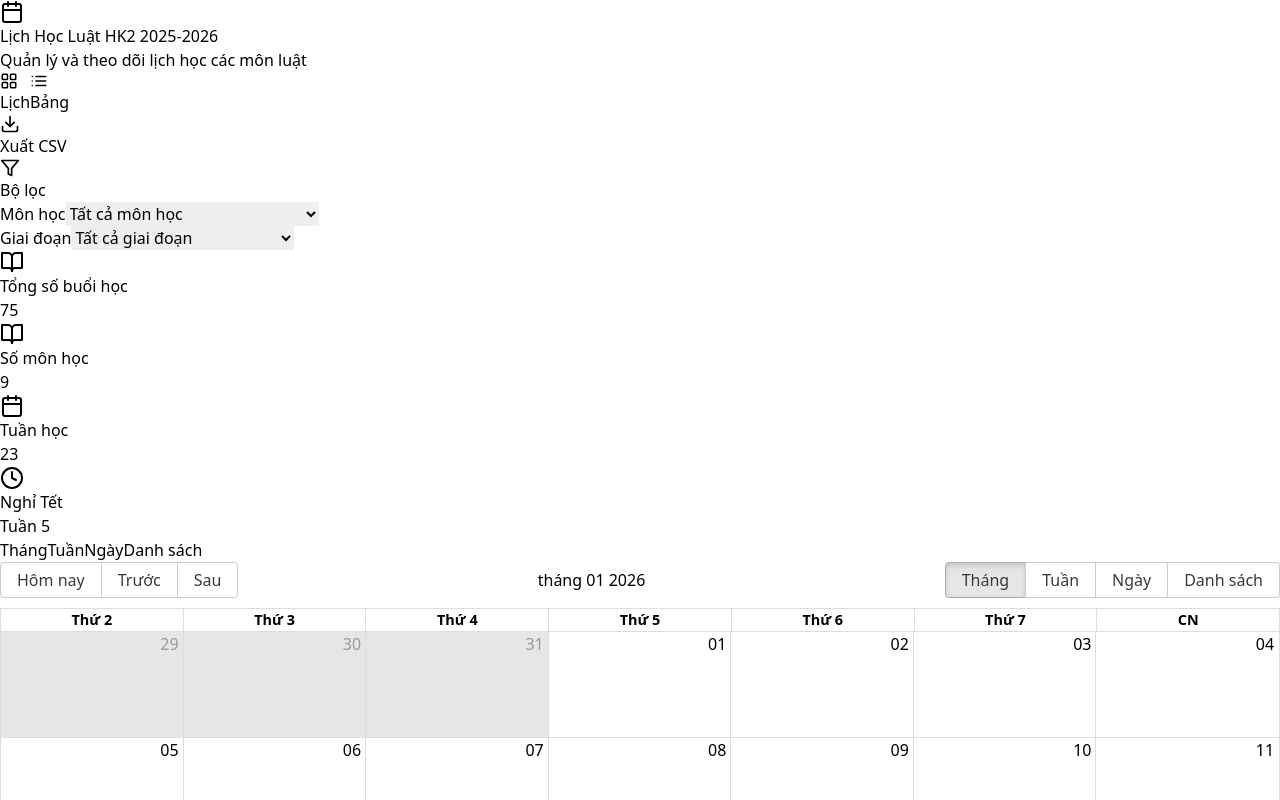
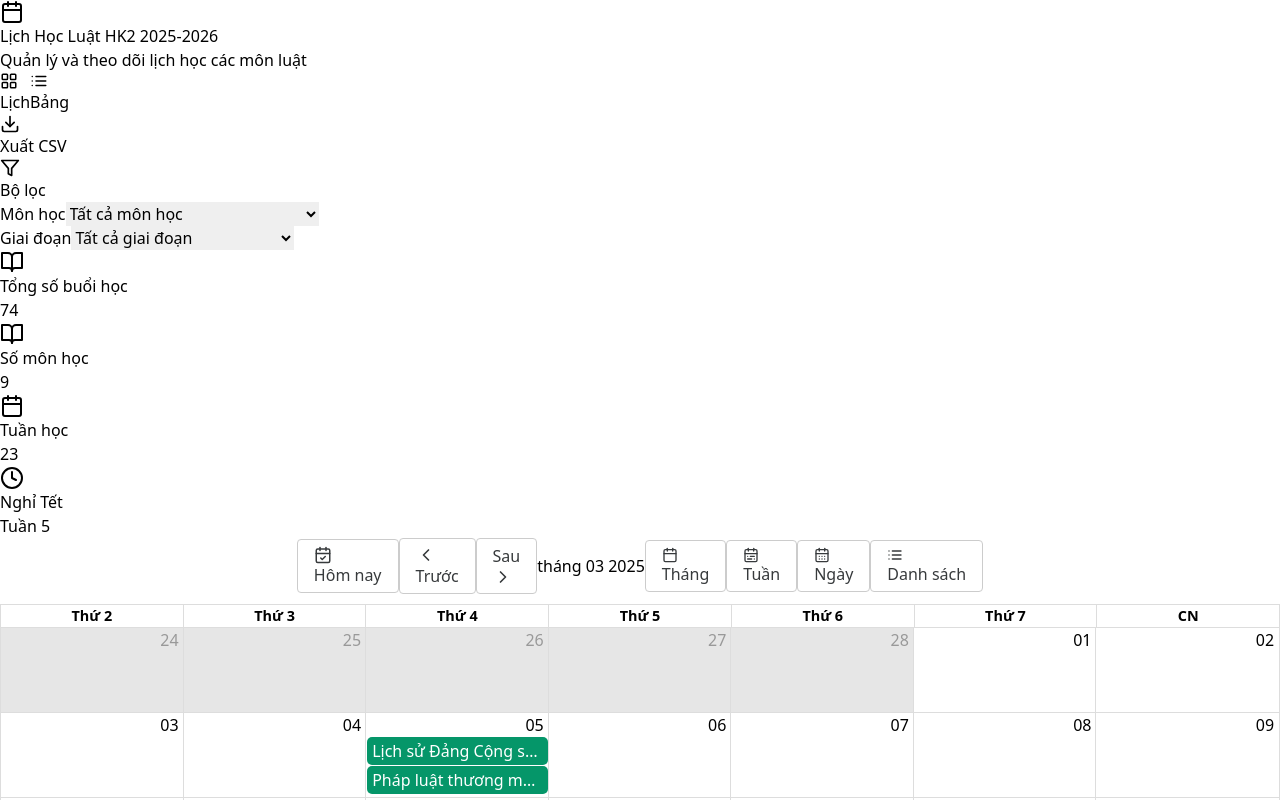
Before and after one commit to JasonHo20004/ScheduleSheet, a React (Vite) app: page / in a window 1280 px wide. Shown: the top 800 px of the page. Built offline with nearby package versions, Linux system fonts and the light colour scheme.

Commit message:
feat: Enhance LawScheduleSheet with custom toolbar and navigation buttons for improved calendar interaction

```diff
--- a/src/LawScheduleSheet.tsx
+++ b/src/LawScheduleSheet.tsx
@@ -1,8 +1,9 @@
 import { useState, useMemo } from 'react';
-import { Calendar as BigCalendar, dateFnsLocalizer, View } from 'react-big-calendar';
+import { Calendar as BigCalendar, dateFnsLocalizer, View, Navigate, type NavigateAction } from 'react-big-calendar';
 import { format, parse, startOfWeek, getDay } from 'date-fns';
 import { vi } from 'date-fns/locale';
-import { Download, Calendar, BookOpen, Clock, MapPin, Filter, List, LayoutGrid } from 'lucide-react';
+import { Download, Calendar, BookOpen, Clock, MapPin, Filter, List, LayoutGrid, ChevronLeft, ChevronRight, CalendarCheck, CalendarRange, CalendarDays } from 'lucide-react';
+import { scheduleData, type ScheduleItem } from './scheduleData';
 
 const localizer = dateFnsLocalizer({
   format,
@@ -11,17 +12,6 @@ const localizer = dateFnsLocalizer({
   getDay,
   locales: { 'vi': vi },
 });
-
-type ScheduleItem = {
-  week: number;
-  date: string;
-  day: string;
-  time: string;
-  subject: string;
-  room: string;
-  phase: number;
-  note?: string;
-};
 
 type CalendarEvent = {
   id: string;
@@ -58,116 +48,93 @@ function scheduleToEvents(schedule: ScheduleItem[]): CalendarEvent[] {
 
 type ViewMode = 'table' | 'calendar';
 
+// Ngày mặc định: tháng 3/2025 - thời điểm có nhiều lịch học
+const DEFAULT_CALENDAR_DATE = new Date(2025, 2, 1);
+
+type CustomToolbarProps = {
+  label: string;
+  onNavigate: (action: NavigateAction, date?: Date) => void;
+  onView: (view: View) => void;
+  view: View;
+  views: View[];
+};
+
+const CustomToolbar = ({ label, onNavigate, onView, view, views }: CustomToolbarProps) => {
+  const viewLabels: Record<string, { label: string; icon: typeof Calendar }> = {
+    month: { label: 'Tháng', icon: Calendar },
+    week: { label: 'Tuần', icon: CalendarRange },
+    work_week: { label: 'Tuần', icon: CalendarRange },
+    day: { label: 'Ngày', icon: CalendarDays },
+    agenda: { label: 'Danh sách', icon: List },
+  };
+
+  const filteredViews = views.filter((v) => v !== 'work_week');
+
+  return (
+    <div className="rbc-toolbar flex flex-wrap items-center justify-between gap-4 p-2">
+      {/* Nút điều hướng - bên trái */}
+      <div className="flex items-center gap-2">
+        <button
+          type="button"
+          onClick={() => onNavigate(Navigate.TODAY)}
+          className="flex items-center gap-2 px-3 py-2 rounded-lg bg-blue-600 text-white hover:bg-blue-700 transition-colors font-medium shadow-sm"
+        >
+          <CalendarCheck size={18} />
+          Hôm nay
+        </button>
+        <button
+          type="button"
+          onClick={() => onNavigate(Navigate.PREVIOUS)}
+          className="flex items-center gap-1 p-2 rounded-lg bg-slate-100 text-slate-700 hover:bg-slate-200 transition-colors"
+        >
+          <ChevronLeft size={20} />
+          Trước
+        </button>
+        <button
+          type="button"
+          onClick={() => onNavigate(Navigate.NEXT)}
+          className="flex items-center gap-1 p-2 rounded-lg bg-slate-100 text-slate-700 hover:bg-slate-200 transition-colors"
+        >
+          Sau
+          <ChevronRight size={20} />
+        </button>
+      </div>
+
+      {/* Label tháng/ngày - giữa */}
+      <span className="text-lg font-semibold text-gray-800">{label}</span>
+
+      {/* Nút chế độ xem - bên phải */}
+      <div className="flex gap-1">
+        {filteredViews.map((v) => {
+          const { label: vLabel, icon: Icon } = viewLabels[v] || { label: v, icon: Calendar };
+          const isActive = view === v;
+          return (
+            <button
+              key={v}
+              type="button"
+              onClick={() => onView(v)}
+              className={`flex items-center gap-2 px-3 py-2 rounded-lg font-medium transition-colors ${
+                isActive
+                  ? 'bg-indigo-600 text-white shadow-md'
+                  : 'bg-slate-100 text-slate-600 hover:bg-slate-200'
+              }`}
+            >
+              <Icon size={16} />
+              {vLabel}
+            </button>
+          );
+        })}
+      </div>
+    </div>
+  );
+};
+
 const LawScheduleSheet = () => {
   const [filterSubject, setFilterSubject] = useState('all');
   const [filterPhase, setFilterPhase] = useState('all');
   const [viewMode, setViewMode] = useState<ViewMode>('calendar');
   const [calendarView, setCalendarView] = useState<View>('month');
-
-  const scheduleData = [
-    // GIAI ĐOẠN 1
-    { week: 1, date: '20/01', day: 'Thứ 3', time: 'Chiều (7-11)', subject: 'Luật Hình sự phần chung', room: 'C.206NTT', phase: 1 },
-    { week: 1, date: '22/01', day: 'Thứ 5', time: 'Sáng (1-5)', subject: 'Lịch sử Đảng Cộng sản VN', room: 'B.305NTT', phase: 1 },
-    { week: 1, date: '22/01', day: 'Thứ 5', time: 'Chiều (7-11)', subject: 'Pháp luật thương mại HH & DV', room: 'B.305NTT', phase: 1 },
-    { week: 1, date: '24/01', day: 'Thứ 7', time: 'Sáng (1-5)', subject: 'Luật Ngân hàng', room: 'B.305NTT', phase: 1 },
-    { week: 1, date: '24/01', day: 'Thứ 7', time: 'Chiều (7-11)', subject: 'Luật Hình sự phần chung', room: 'B.305NTT', phase: 1 },
-
-    { week: 2, date: '27/01', day: 'Thứ 3', time: 'Chiều (7-11)', subject: 'Luật Hình sự phần chung', room: 'C.206NTT', phase: 1 },
-    { week: 2, date: '29/01', day: 'Thứ 5', time: 'Sáng (1-5)', subject: 'Lịch sử Đảng Cộng sản VN', room: 'B.305NTT', phase: 1 },
-    { week: 2, date: '29/01', day: 'Thứ 5', time: 'Chiều (7-11)', subject: 'Pháp luật thương mại HH & DV', room: 'B.305NTT', phase: 1 },
-
-    // Tuần 3, 4, 5, 6 nghỉ Tết - không có lịch học
-
-    // GIAI ĐOẠN 2
-    { week: 7, date: '05/03', day: 'Thứ 5', time: 'Sáng (1-5)', subject: 'Lịch sử Đảng Cộng sản VN', room: 'B.305NTT', phase: 2 },
-    { week: 7, date: '05/03', day: 'Thứ 5', time: 'Chiều (7-11)', subject: 'Luật Lao động', room: 'B.305NTT', phase: 2 },
-
-    { week: 7, date: '05/03', day: 'Thứ 5', time: 'Sáng (1-5)', subject: 'Lịch sử Đảng Cộng sản VN', room: 'B.305NTT', phase: 2 },
-    { week: 7, date: '05/03', day: 'Thứ 5', time: 'Chiều (7-11)', subject: 'Luật Lao động', room: 'B.305NTT', phase: 2 },
-
-    { week: 8, date: '11/03', day: 'Thứ 4', time: 'Chiều (7-8)', subject: 'Sinh hoạt lớp', room: 'B.305NTT', phase: 2 },
-    { week: 8, date: '12/03', day: 'Thứ 5', time: 'Sáng (1-5)', subject: 'Lịch sử Đảng Cộng sản VN', room: 'B.305NTT', phase: 2 },
-    { week: 8, date: '12/03', day: 'Thứ 5', time: 'Chiều (7-11)', subject: 'Luật Lao động', room: 'B.305NTT', phase: 2 },
-    { week: 8, date: '14/03', day: 'Thứ 7', time: 'Sáng (1-5)', subject: 'Luật Ngân hàng', room: 'B.305NTT', phase: 2 },
-    { week: 8, date: '14/03', day: 'Thứ 7', time: 'Chiều (7-11)', subject: 'Luật Hình sự phần chung', room: 'B.305NTT', phase: 2 },
-
-    { week: 9, date: '19/03', day: 'Thứ 5', time: 'Sáng (1-5)', subject: 'Lịch sử Đảng Cộng sản VN', room: 'B.305NTT', phase: 2 },
-    { week: 9, date: '19/03', day: 'Thứ 5', time: 'Chiều (7-11)', subject: 'Luật Lao động', room: 'B.305NTT', phase: 2 },
-    { week: 9, date: '21/03', day: 'Thứ 7', time: 'Sáng (1-5)', subject: 'Luật Ngân hàng', room: 'B.305NTT', phase: 2 },
-    { week: 9, date: '21/03', day: 'Thứ 7', time: 'Chiều (7-11)', subject: 'Luật Hình sự phần chung', room: 'B.305NTT', phase: 2 },
-
-    { week: 10, date: '26/03', day: 'Thứ 5', time: 'Sáng (1-5)', subject: 'Lịch sử Đảng Cộng sản VN', room: 'B.305NTT', phase: 2, note: 'Buổi cuối' },
-    { week: 10, date: '26/03', day: 'Thứ 5', time: 'Chiều (7-11)', subject: 'Luật Lao động', room: 'B.305NTT', phase: 2 },
-    { week: 10, date: '28/03', day: 'Thứ 7', time: 'Sáng (1-5)', subject: 'Luật Ngân hàng', room: 'B.305NTT', phase: 2 },
-    { week: 10, date: '28/03', day: 'Thứ 7', time: 'Chiều (7-11)', subject: 'Luật Hình sự phần chung', room: 'B.305NTT', phase: 2 },
-
-    { week: 11, date: '02/04', day: 'Thứ 5', time: 'Sáng (1-5)', subject: 'Luật Ngân hàng', room: 'B.305NTT', phase: 2 },
-    { week: 11, date: '02/04', day: 'Thứ 5', time: 'Chiều (7-11)', subject: 'Pháp luật thương mại HH & DV', room: 'B.305NTT', phase: 2 },
-    { week: 11, date: '04/04', day: 'Thứ 7', time: 'Sáng (1-5)', subject: 'Luật Ngân hàng', room: 'B.305NTT', phase: 2 },
-    { week: 11, date: '04/04', day: 'Thứ 7', time: 'Chiều (7-11)', subject: 'Luật Hình sự phần chung', room: 'B.305NTT', phase: 2 },
-
-    { week: 12, date: '08/04', day: 'Thứ 4', time: 'Chiều (7-8)', subject: 'Sinh hoạt lớp', room: 'B.305NTT', phase: 2 },
-    { week: 12, date: '09/04', day: 'Thứ 5', time: 'Sáng (1-5)', subject: 'Luật Hình sự phần chung', room: 'B.305NTT', phase: 2 },
-    { week: 12, date: '09/04', day: 'Thứ 5', time: 'Chiều (7-11)', subject: 'Pháp luật thương mại HH & DV', room: 'B.305NTT', phase: 2 },
-    { week: 12, date: '11/04', day: 'Thứ 7', time: 'Sáng (1-5)', subject: 'Luật Ngân hàng', room: 'B.305NTT', phase: 2 },
-    { week: 12, date: '11/04', day: 'Thứ 7', time: 'Chiều (7-11)', subject: 'Luật Hình sự phần chung', room: 'B.305NTT', phase: 2 },
-
-    { week: 13, date: '14/04', day: 'Thứ 3', time: 'Chiều (7-11)', subject: 'Luật Hình sự phần chung', room: 'B.305NTT', phase: 2 },
-    { week: 13, date: '16/04', day: 'Thứ 5', time: 'Chiều (7-11)', subject: 'Luật Hình sự phần chung', room: 'B.305NTT', phase: 2 },
-    { week: 13, date: '18/04', day: 'Thứ 7', time: 'Sáng (1-5)', subject: 'Luật Ngân hàng', room: 'B.305NTT', phase: 2, note: 'Buổi cuối' },
-    { week: 13, date: '18/04', day: 'Thứ 7', time: 'Chiều (7-11)', subject: 'Luật Hình sự phần chung', room: 'B.305NTT', phase: 2, note: 'Buổi cuối' },
-
-    // Tuần 14, 15 không có lịch học
-
-    // Tuần 14, 15 không có lịch học
-
-    // GIAI ĐOẠN 3
-    { week: 16, date: '05/05', day: 'Thứ 3', time: 'Sáng (1-5)', subject: 'Luật biển', room: 'B.305NTT', phase: 3 },
-    { week: 16, date: '07/05', day: 'Thứ 5', time: 'Sáng (1-5)', subject: 'Luật Đất đai', room: 'B.305NTT', phase: 3 },
-    { week: 16, date: '07/05', day: 'Thứ 5', time: 'Chiều (7-11)', subject: 'Luật Lao động', room: 'B.305NTT', phase: 3 },
-    { week: 16, date: '09/05', day: 'Thứ 7', time: 'Chiều (7-11)', subject: 'Luật Hôn nhân và gia đình', room: 'B.305NTT', phase: 3 },
-
-    { week: 17, date: '12/05', day: 'Thứ 3', time: 'Sáng (1-5)', subject: 'Luật biển', room: 'B.305NTT', phase: 3 },
-    { week: 17, date: '13/05', day: 'Thứ 4', time: 'Chiều (7-8)', subject: 'Sinh hoạt lớp', room: 'B.305NTT', phase: 3 },
-    { week: 17, date: '14/05', day: 'Thứ 5', time: 'Sáng (1-5)', subject: 'Luật Đất đai', room: 'B.305NTT', phase: 3 },
-    { week: 17, date: '14/05', day: 'Thứ 5', time: 'Chiều (7-11)', subject: 'Luật Lao động', room: 'B.305NTT', phase: 3 },
-    { week: 17, date: '16/05', day: 'Thứ 7', time: 'Chiều (7-11)', subject: 'Luật Hôn nhân và gia đình', room: 'B.305NTT', phase: 3 },
-
-    { week: 18, date: '19/05', day: 'Thứ 3', time: 'Sáng (1-5)', subject: 'Luật biển', room: 'B.305NTT', phase: 3 },
-    { week: 18, date: '21/05', day: 'Thứ 5', time: 'Sáng (1-5)', subject: 'Luật Đất đai', room: 'B.305NTT', phase: 3 },
-    { week: 18, date: '21/05', day: 'Thứ 5', time: 'Chiều (7-11)', subject: 'Luật Lao động', room: 'B.305NTT', phase: 3 },
-    { week: 18, date: '23/05', day: 'Thứ 7', time: 'Chiều (7-11)', subject: 'Luật Hôn nhân và gia đình', room: 'B.305NTT', phase: 3 },
-
-    { week: 19, date: '26/05', day: 'Thứ 3', time: 'Sáng (1-5)', subject: 'Luật biển', room: 'B.305NTT', phase: 3 },
-    { week: 19, date: '28/05', day: 'Thứ 5', time: 'Sáng (1-5)', subject: 'Luật Đất đai', room: 'B.305NTT', phase: 3 },
-    { week: 19, date: '28/05', day: 'Thứ 5', time: 'Chiều (7-11)', subject: 'Luật Lao động', room: 'B.305NTT', phase: 3 },
-    { week: 19, date: '30/05', day: 'Thứ 7', time: 'Chiều (7-11)', subject: 'Luật Hôn nhân và gia đình', room: 'B.305NTT', phase: 3 },
-
-    { week: 20, date: '02/06', day: 'Thứ 3', time: 'Sáng (1-5)', subject: 'Luật biển', room: 'B.305NTT', phase: 3 },
-    { week: 20, date: '04/06', day: 'Thứ 5', time: 'Sáng (1-5)', subject: 'Luật Đất đai', room: 'B.305NTT', phase: 3 },
-    { week: 20, date: '04/06', day: 'Thứ 5', time: 'Chiều (7-11)', subject: 'Luật Lao động', room: 'B.305NTT', phase: 3 },
-    { week: 20, date: '06/06', day: 'Thứ 7', time: 'Chiều (7-11)', subject: 'Luật Hôn nhân và gia đình', room: 'B.305NTT', phase: 3 },
-
-    { week: 21, date: '09/06', day: 'Thứ 3', time: 'Sáng (1-5)', subject: 'Luật biển', room: 'B.305NTT', phase: 3 },
-    { week: 21, date: '10/06', day: 'Thứ 4', time: 'Chiều (7-8)', subject: 'Sinh hoạt lớp', room: 'B.305NTT', phase: 3 },
-    { week: 21, date: '11/06', day: 'Thứ 5', time: 'Sáng (1-5)', subject: 'Luật Đất đai', room: 'B.305NTT', phase: 3 },
-    { week: 21, date: '11/06', day: 'Thứ 5', time: 'Chiều (7-11)', subject: 'Luật Lao động', room: 'B.305NTT', phase: 3 },
-    { week: 21, date: '13/06', day: 'Thứ 7', time: 'Chiều (7-11)', subject: 'Luật Hôn nhân và gia đình', room: 'B.305NTT', phase: 3 },
-
-    { week: 22, date: '16/06', day: 'Thứ 3', time: 'Sáng (1-5)', subject: 'Luật biển', room: 'B.305NTT', phase: 3 },
-    { week: 22, date: '18/06', day: 'Thứ 5', time: 'Sáng (1-5)', subject: 'Luật Đất đai', room: 'B.305NTT', phase: 3 },
-    { week: 22, date: '18/06', day: 'Thứ 5', time: 'Chiều (7-11)', subject: 'Luật Lao động', room: 'B.305NTT', phase: 3 },
-    { week: 22, date: '20/06', day: 'Thứ 7', time: 'Chiều (7-11)', subject: 'Luật Hôn nhân và gia đình', room: 'B.305NTT', phase: 3 },
-
-    { week: 23, date: '23/06', day: 'Thứ 3', time: 'Sáng (1-5)', subject: 'Luật biển', room: 'B.305NTT', phase: 3, note: 'Buổi cuối' },
-    { week: 23, date: '25/06', day: 'Thứ 5', time: 'Sáng (1-5)', subject: 'Luật Đất đai', room: 'B.305NTT', phase: 3, note: 'Buổi cuối' },
-    { week: 23, date: '25/06', day: 'Thứ 5', time: 'Chiều (7-11)', subject: 'Luật Lao động', room: 'B.305NTT', phase: 3 },
-    { week: 23, date: '27/06', day: 'Thứ 7', time: 'Chiều (7-11)', subject: 'Luật Hôn nhân và gia đình', room: 'B.305NTT', phase: 3, note: 'Buổi cuối' },
-
-    { week: 24, date: '30/06', day: 'Thứ 3', time: 'Chiều (7-11)', subject: 'Luật Lao động', room: 'B.305NTT', phase: 3 },
-    { week: 24, date: '02/07', day: 'Thứ 5', time: 'Chiều (7-11)', subject: 'Luật Lao động', room: 'B.305NTT', phase: 3 },
-    { week: 24, date: '04/07', day: 'Thứ 7', time: 'Chiều (7-11)', subject: 'Luật Lao động', room: 'B.305NTT', phase: 3, note: 'Buổi cuối' },
-  ];
+  const [calendarDate, setCalendarDate] = useState<Date>(DEFAULT_CALENDAR_DATE);
 
   const subjects = [...new Set(scheduleData.map(item => item.subject))];
 
@@ -318,27 +285,6 @@ const LawScheduleSheet = () => {
           </div>
         </div>
 
-        {/* Calendar view type selector - only when in calendar mode */}
-        {viewMode === 'calendar' && (
-          <div className="bg-white rounded-lg shadow-lg p-4 mb-6">
-            <div className="flex gap-2 flex-wrap">
-              {(['month', 'week', 'day', 'agenda'] as const).map((view) => (
-                <button
-                  key={view}
-                  onClick={() => setCalendarView(view)}
-                  className={`px-4 py-2 rounded-lg font-medium transition-colors ${
-                    calendarView === view
-                      ? 'bg-blue-600 text-white'
-                      : 'bg-gray-100 text-gray-700 hover:bg-gray-200'
-                  }`}
-                >
-                  {view === 'month' ? 'Tháng' : view === 'week' ? 'Tuần' : view === 'day' ? 'Ngày' : 'Danh sách'}
-                </button>
-              ))}
-            </div>
-          </div>
-        )}
-
         {/* Calendar View */}
         {viewMode === 'calendar' && (
           <div className="bg-white rounded-lg shadow-lg p-4 mb-6" style={{ height: 600 }}>
@@ -350,7 +296,10 @@ const LawScheduleSheet = () => {
               titleAccessor="title"
               view={calendarView}
               onView={setCalendarView}
+              date={calendarDate}
+              onNavigate={(date) => setCalendarDate(date)}
               culture="vi"
+              components={{ toolbar: CustomToolbar }}
               messages={{
                 today: 'Hôm nay',
                 previous: 'Trước',
```
